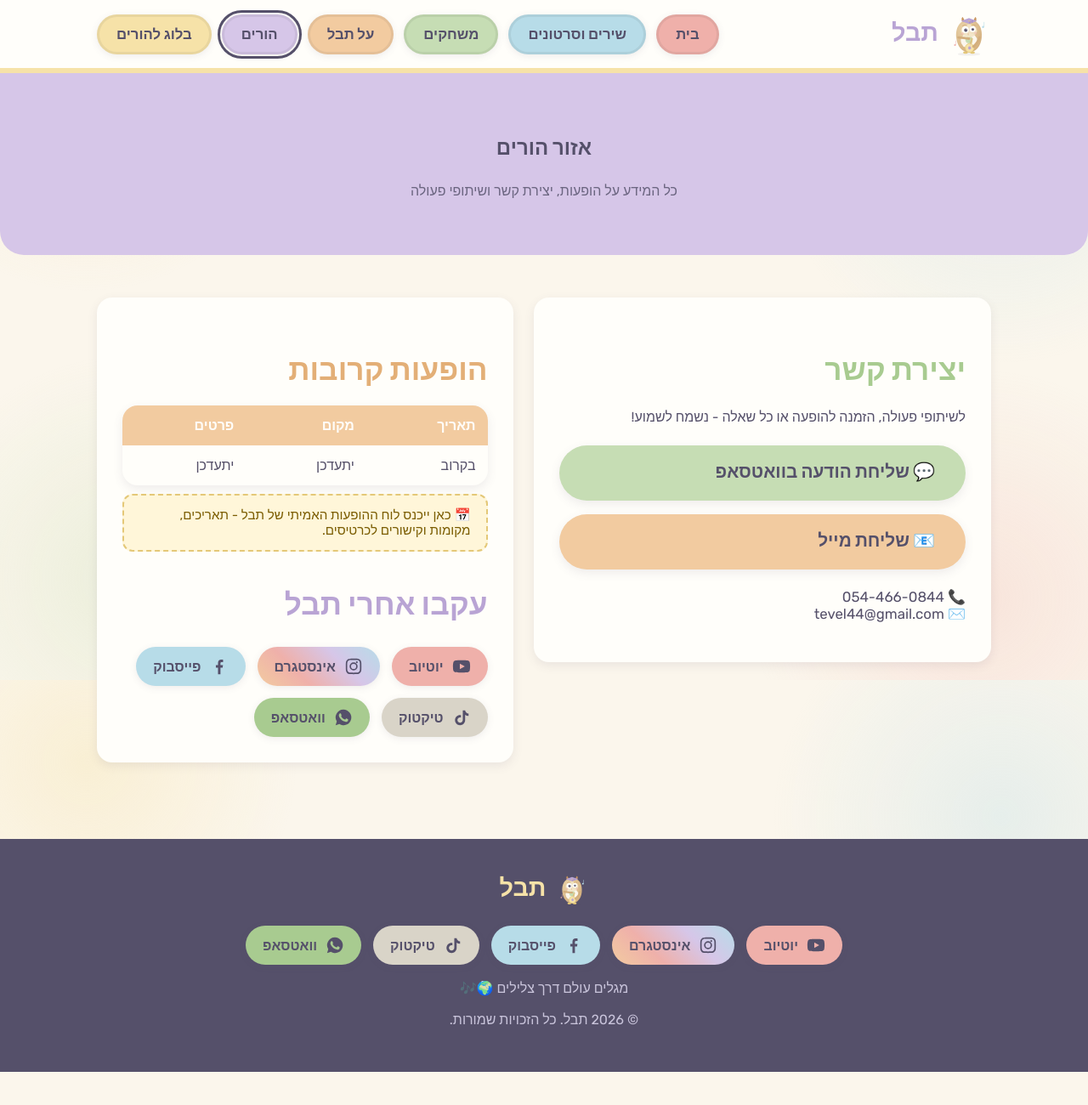
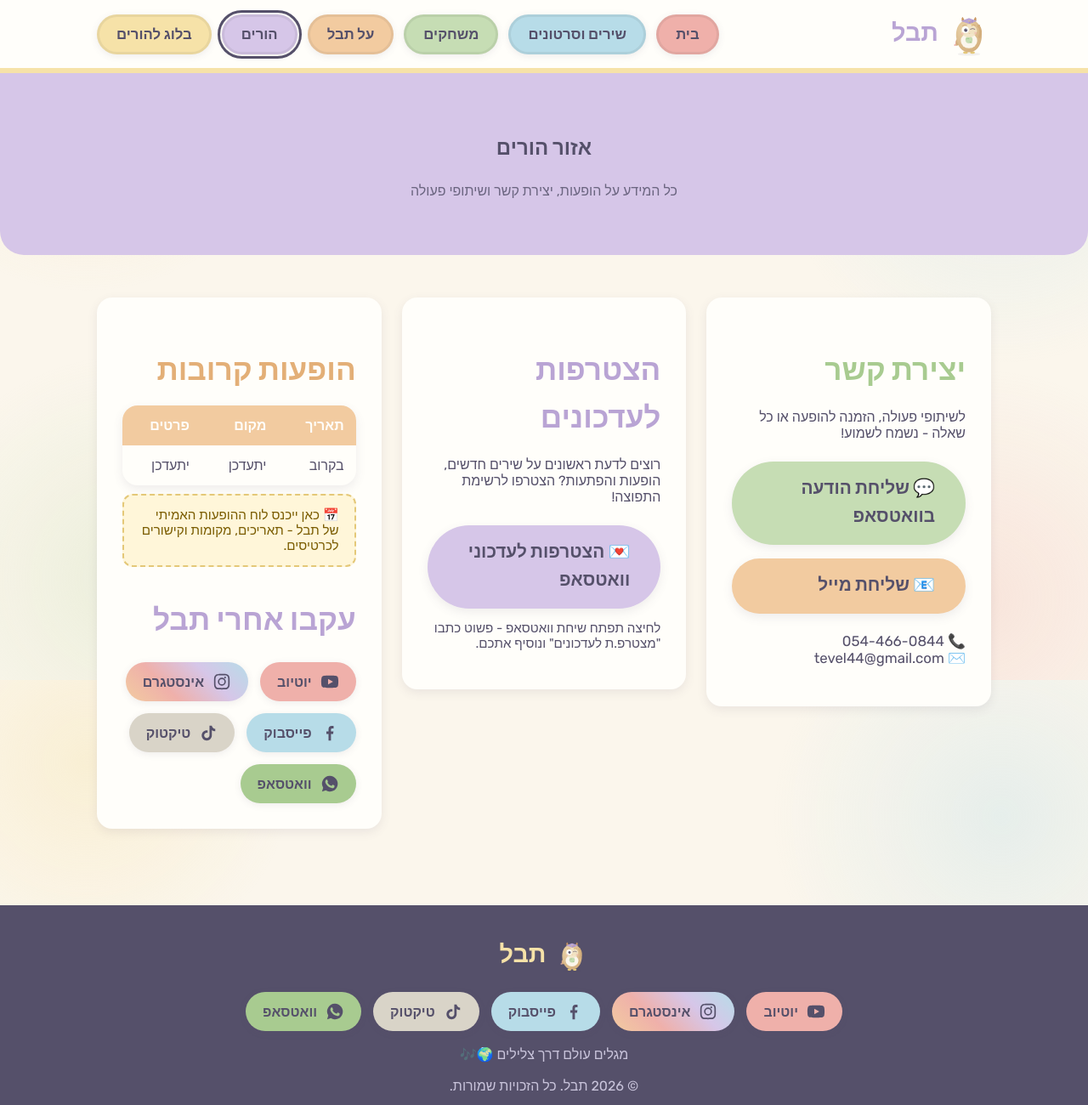
Before and after one commit to krispinanni-blip/tevel, a plain HTML site: page parents.html in a window 1280 px wide. Shown: the whole page at 85% size. Before the commit the page ends 1261 px from the top, so only its background shows below. Drawn offline with Linux system fonts and the light colour scheme.

Commit message:
Add WhatsApp signup, alternate mascot pose for logo/footer, per-page meta descriptions, and Schema.org Person data

```diff
--- a/parents.html
+++ b/parents.html
@@ -4,6 +4,7 @@
 <meta charset="UTF-8">
 <meta name="viewport" content="width=device-width, initial-scale=1.0">
 <title>הורים ויצירת קשר | תבל</title>
+<meta name="description" content="מידע להורים: הופעות קרובות, יצירת קשר עם תבל והצטרפות לעדכונים.">
 <link rel="preconnect" href="https://fonts.googleapis.com">
 <link href="https://fonts.googleapis.com/css2?family=Baloo+2:wght@500;700;800&family=Rubik:wght@400;500;700&display=swap" rel="stylesheet">
 <link rel="stylesheet" href="styles.css">
@@ -13,7 +14,7 @@
 <header class="site-header">
   <div class="header-inner">
     <a href="index.html" class="logo">
-      <img src="images/tevel-mascot.svg" alt="תבל">
+      <img src="images/tevel-mascot-wave.svg" alt="תבל">
       תבל
     </a>
     <button class="nav-toggle" id="navToggle" aria-label="פתח תפריט" aria-expanded="false">☰</button>
@@ -40,7 +41,7 @@
 
   <section class="section">
     <div class="container">
-      <div class="card-grid" style="grid-template-columns: 1.1fr 1fr; align-items:start;">
+      <div class="card-grid" style="align-items:start;">
 
         <div class="contact-card">
           <h2 class="section-title green" style="text-align:right;">יצירת קשר</h2>
@@ -53,6 +54,15 @@
             📞 054-466-0844<br>
             ✉️ tevel44@gmail.com
           </p>
+        </div>
+
+        <div class="contact-card">
+          <h2 class="section-title purple" style="text-align:right;">הצטרפות לעדכונים</h2>
+          <p>רוצים לדעת ראשונים על שירים חדשים, הופעות והפתעות? הצטרפו לרשימת התפוצה!</p>
+          <div style="margin-top:24px;">
+            <a class="btn btn-purple" href="https://wa.me/972544660844" target="_blank" rel="noopener">💌 הצטרפות לעדכוני וואטסאפ</a>
+          </div>
+          <p style="margin-top:14px; color:#55506A; font-size:0.95rem;">לחיצה תפתח שיחת וואטסאפ - פשוט כתבו "מצטרפ.ת לעדכונים" ונוסיף אתכם.</p>
         </div>
 
         <div class="info-card">
@@ -102,7 +112,7 @@
 <footer class="site-footer">
   <div class="container">
     <div class="logo" style="justify-content:center; color:var(--yellow);">
-      <img src="images/tevel-mascot.svg" alt="תבל" style="width:40px;height:40px;">
+      <img src="images/tevel-mascot-wave.svg" alt="תבל" style="width:40px;height:40px;">
       תבל
     </div>
     <div class="social-links">
```
Also changed, not shown: about.html (+3 -2 lines), blog.html (+3 -2 lines), games.html (+3 -2 lines), index.html (+21 -2 lines), songs.html (+3 -2 lines), images/tevel-mascot-wave.svg (added).
